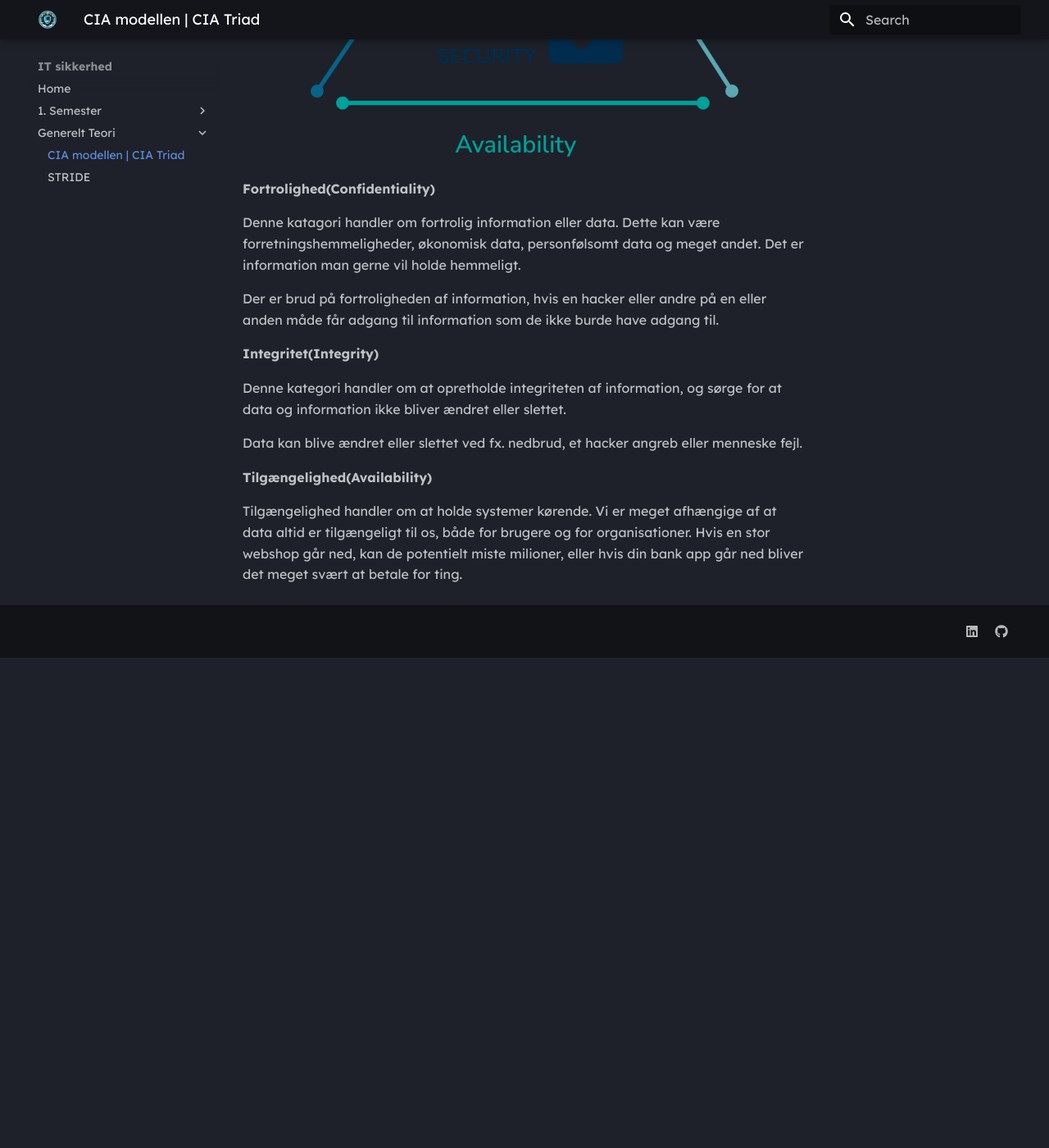
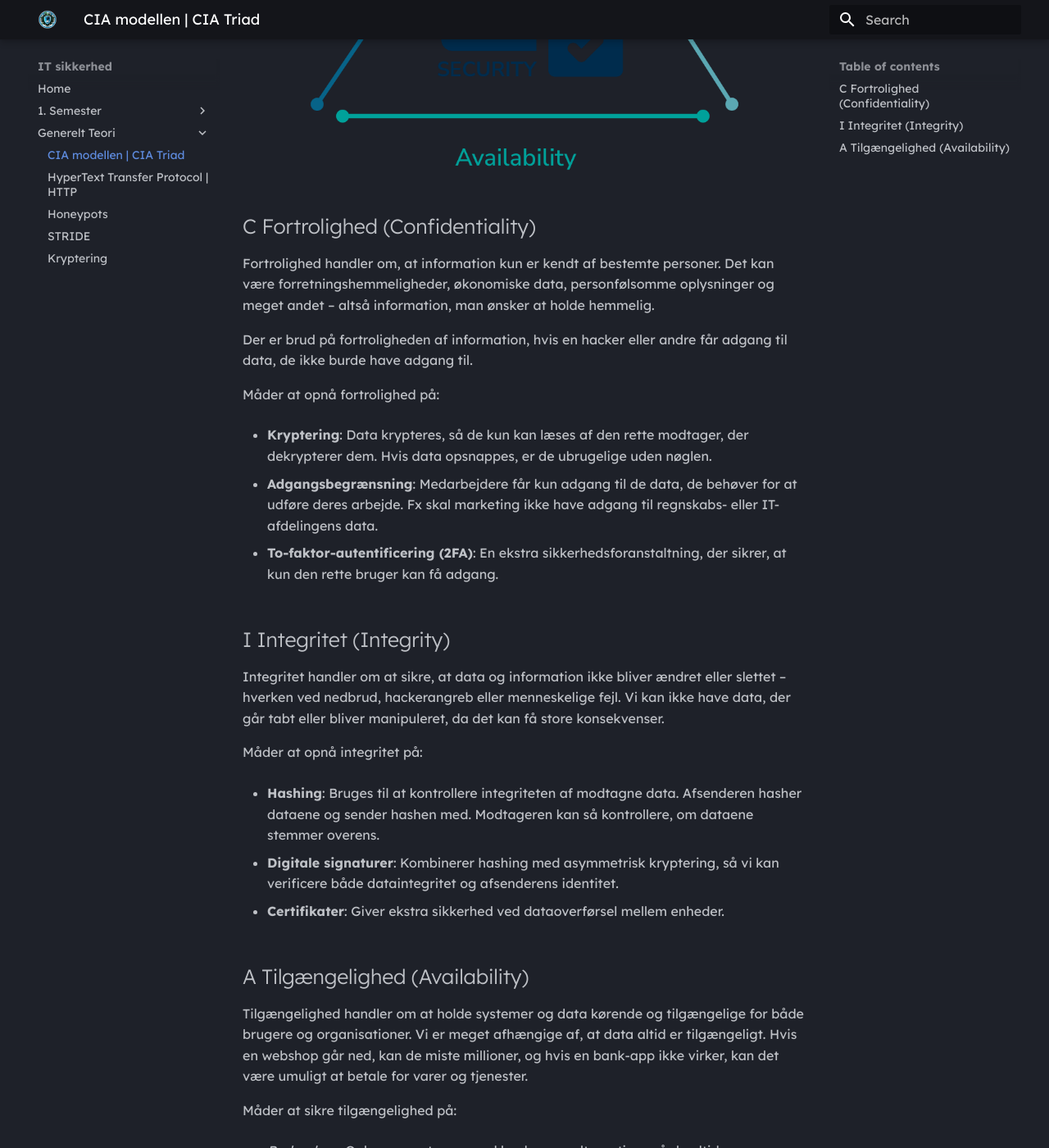
Before and after one commit to NoahRosenkjaer/IT-sikkerhed, an MkDocs documentation site: the page built from docs/Generelt Teori/CIAModellen.md, in a window 1280 px wide and 1400 px high, scrolled down 696 px. Shown: the whole window at 82% size. Built offline with MkDocs 1.6.1 and Material for MkDocs 9.7.7, drawn with Linux system fonts in a browser that asks for light colours; before the commit the page ends 1498 px from its top, so only the background shows below that; some of the changed text lies outside the part shown.

Commit message:
New stuff

```diff
--- a/docs/Generelt Teori/CIAModellen.md
+++ b/docs/Generelt Teori/CIAModellen.md
@@ -1,23 +1,45 @@
 # CIA modellen | CIA Triad
 
-CIA modellen/triad står for fortrolighed(Confidentiality), integritet(Integrity), og tilgængelighed(Availability), som er de tre kerne principper i IT sikkerhed. Organisationer bruger denne model til at sørge for at deres data og information, forbliver fortroligt, og kun godkendte kan få adgang, at sørge for at data holder sin integritet og ikke bliver ændret eller slettet, at data altid er Tilgængeligt.
-Alle cyberangreb falder ind under en af de her kategori.
+CIA modellen/triad står for **fortrolighed (Confidentiality)**, **integritet (Integrity)** og **tilgængelighed (Availability)**, som er de tre kerneprincipper i IT-sikkerhed. Organisationer bruger denne model til at sørge for, at deres data og information forbliver fortrolige og kun tilgængelige for godkendte personer, at data bevarer sin integritet og ikke bliver ændret eller slettet, samt at data altid er tilgængelige.
 
-![alt text](image.png)
+Alle cyberangreb falder ind under en af disse kategorier.
 
-**Fortrolighed(Confidentiality)**
+![CIA_modellen](image.png)
 
-Denne katagori handler om fortrolig information eller data. Dette kan være forretningshemmeligheder, økonomisk data, personfølsomt data og meget andet. Det er information man gerne vil holde hemmeligt.
+## C Fortrolighed (Confidentiality)
 
-Der er brud på fortroligheden af information, hvis en hacker eller andre på en eller anden måde får adgang til information som de ikke burde have adgang til.
+Fortrolighed handler om, at information kun er kendt af bestemte personer. Det kan være forretningshemmeligheder, økonomiske data, personfølsomme oplysninger og meget andet – altså information, man ønsker at holde hemmelig.
 
-**Integritet(Integrity)**
+Der er brud på fortroligheden af information, hvis en hacker eller andre får adgang til data, de ikke burde have adgang til.
 
-Denne kategori handler om at opretholde integriteten af information, og sørge for at data og information ikke bliver ændret eller slettet.
+Måder at opnå fortrolighed på:
 
-Data kan blive ændret eller slettet ved fx. nedbrud, et hacker angreb eller menneske fejl.
+- **Kryptering**: Data krypteres, så de kun kan læses af den rette modtager, der dekrypterer dem. Hvis data opsnappes, er de ubrugelige uden nøglen.
 
+- **Adgangsbegrænsning**: Medarbejdere får kun adgang til de data, de behøver for at udføre deres arbejde. Fx skal marketing ikke have adgang til regnskabs- eller IT-afdelingens data.
 
-**Tilgængelighed(Availability)**
+- **To-faktor-autentificering (2FA)**: En ekstra sikkerhedsforanstaltning, der sikrer, at kun den rette bruger kan få adgang.
 
-Tilgængelighed handler om at holde systemer kørende. Vi er meget afhængige af at data altid er tilgængeligt til os, både for brugere og for organisationer. Hvis en stor webshop går ned, kan de potentielt miste milioner, eller hvis din bank app går ned bliver det meget svært at betale for ting.
+## I Integritet (Integrity)
+
+Integritet handler om at sikre, at data og information ikke bliver ændret eller slettet – hverken ved nedbrud, hackerangreb eller menneskelige fejl. Vi kan ikke have data, der går tabt eller bliver manipuleret, da det kan få store konsekvenser.
+
+Måder at opnå integritet på:
+
+- **Hashing**: Bruges til at kontrollere integriteten af modtagne data. Afsenderen hasher dataene og sender hashen med. Modtageren kan så kontrollere, om dataene stemmer overens.
+
+- **Digitale signaturer**: Kombinerer hashing med asymmetrisk kryptering, så vi kan verificere både dataintegritet og afsenderens identitet.
+
+- **Certifikater**: Giver ekstra sikkerhed ved dataoverførsel mellem enheder.
+
+## A Tilgængelighed (Availability)
+
+Tilgængelighed handler om at holde systemer og data kørende og tilgængelige for både brugere og organisationer. Vi er meget afhængige af, at data altid er tilgængeligt. Hvis en webshop går ned, kan de miste millioner, og hvis en bank-app ikke virker, kan det være umuligt at betale for varer og tjenester.
+
+Måder at sikre tilgængelighed på:
+
+- *Redundans*: Opbygge systemer med backup og alternativer, så de altid er tilgængelige.
+
+- **Fejltolerance**: Systemer designes til at kunne fortsætte, selv når fejl opstår.
+
+- **Patching**: Lukker sikkerhedshuller og sikrer stabilitet, så systemerne ikke kan udnyttes til at skabe nedbrud.
```
Also changed, not shown: docs/Generelt Teori/HTTP.md (added, +80 -0 lines), docs/Generelt Teori/Honeypots.md (added, +33 -0 lines), docs/Generelt Teori/kryptering.md (added, +38 -0 lines), docs/index.md (+1 -1 lines), docs/Generelt Teori/image-1.png (added), docs/Generelt Teori/image-2.png (added), docs/Generelt Teori/image-3.png (added).
